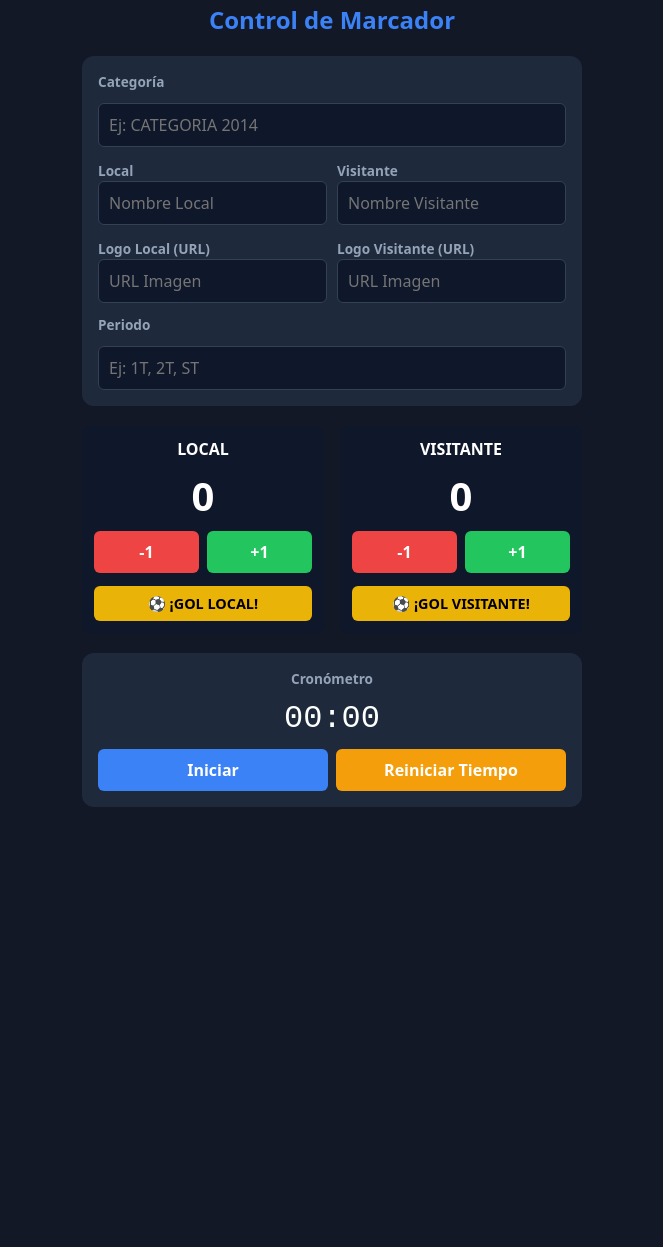
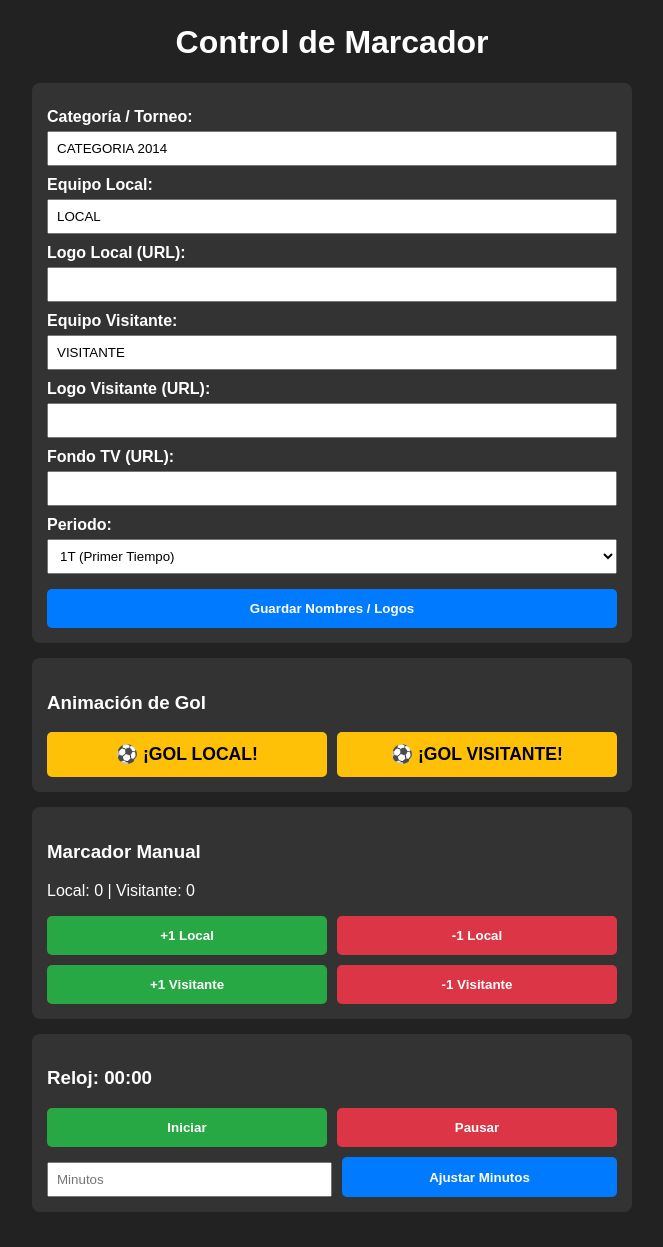
Before and after one commit to tablerojuventudunida/marcador, a website: page public/index.html in a window 1280 px wide. Shown: the part 17-1264 px from the top of the page, without its empty margins (308-971 px from the left). Before the commit the page ends 844 px from the top, so only its background shows below. Drawn offline with nearby package versions, Linux system fonts and the light colour scheme; no server answers.

Commit message:
Update index.html

```diff
--- a/public/index.html
+++ b/public/index.html
@@ -6,92 +6,82 @@
   <title>Panel de Control - Marcador</title>
   <script src="/socket.io/socket.io.js"></script>
   <style>
-    * { box-sizing: border-box; margin: 0; padding: 0; font-family: system-ui, -apple-system, sans-serif; }
-    body { background-color: #121826; color: #fff; padding: 20px; display: flex; justify-content: center; }
-    .container { max-width: 500px; width: 100%; display: flex; flex-direction: column; gap: 20px; }
-    h1 { text-align: center; font-size: 1.5rem; color: #3b82f6; }
-    .card { background: #1e293b; border-radius: 12px; padding: 16px; display: flex; flex-direction: column; gap: 12px; }
-    label { font-size: 0.85rem; color: #94a3b8; font-weight: bold; }
-    input { width: 100%; padding: 10px; border-radius: 6px; border: 1px solid #334155; background: #0f172a; color: #fff; font-size: 1rem; }
-    input:focus { outline: none; border-color: #3b82f6; }
-    .score-controls { display: grid; grid-template-columns: 1fr 1fr; gap: 16px; }
-    .team-box { display: flex; flex-direction: column; align-items: center; gap: 8px; background: #0f172a; padding: 12px; border-radius: 8px; }
-    .score-display { font-size: 2.5rem; font-weight: bold; }
-    .btn-group { display: flex; gap: 8px; width: 100%; }
-    button { flex: 1; padding: 10px; border: none; border-radius: 6px; font-size: 1rem; font-weight: bold; cursor: pointer; transition: opacity 0.2s; }
-    button:active { opacity: 0.8; }
-    .btn-add { background: #22c55e; color: #fff; }
-    .btn-sub { background: #ef4444; color: #fff; }
-    .btn-primary { background: #3b82f6; color: #fff; }
-    .btn-warning { background: #f59e0b; color: #fff; }
-    .btn-goal { background: #eab308; color: #000; width: 100%; padding: 8px; margin-top: 5px; font-size: 0.9rem; }
-    .timer-display { font-size: 2rem; font-family: monospace; text-align: center; }
+    body { font-family: sans-serif; padding: 20px; background: #222; color: #fff; max-width: 600px; margin: auto; }
+    h1 { text-align: center; }
+    .group { background: #333; padding: 15px; border-radius: 8px; margin-bottom: 15px; }
+    label { display: block; margin-top: 10px; font-weight: bold; }
+    input, select { width: 100%; padding: 8px; margin-top: 5px; box-sizing: border-box; }
+    .flex { display: flex; gap: 10px; margin-top: 10px; }
+    button { flex: 1; padding: 12px; font-weight: bold; cursor: pointer; border: none; border-radius: 5px; }
+    .btn-green { background: #28a745; color: white; }
+    .btn-red { background: #dc3545; color: white; }
+    .btn-blue { background: #007bff; color: white; }
+    .btn-yellow { background: #ffc107; color: #000; font-size: 1.1em; text-transform: uppercase; }
   </style>
 </head>
 <body>
 
-<div class="container">
   <h1>Control de Marcador</h1>
 
-  <div class="card">
-    <label>Categoría</label>
-    <input type="text" id="categoryInput" placeholder="Ej: CATEGORIA 2014">
+  <div class="group">
+    <label>Categoría / Torneo:</label>
+    <input type="text" id="category" value="CATEGORIA 2014">
 
-    <div style="display: grid; grid-template-columns: 1fr 1fr; gap: 10px;">
-      <div>
-        <label>Local</label>
-        <input type="text" id="homeNameInput" placeholder="Nombre Local">
+    <label>Equipo Local:</label>
+    <input type="text" id="homeName" value="LOCAL">
+    <label>Logo Local (URL):</label>
+    <input type="text" id="homeLogo">
+
+    <label>Equipo Visitante:</label>
+    <input type="text" id="awayName" value="VISITANTE">
+    <label>Logo Visitante (URL):</label>
+    <input type="text" id="awayLogo">
+
+    <label>Fondo TV (URL):</label>
+    <input type="text" id="bgUrl">
+
+    <label>Periodo:</label>
+    <select id="period">
+      <option value="1T">1T (Primer Tiempo)</option>
+      <option value="2T">2T (Segundo Tiempo)</option>
+      <option value="ET">ET (Entre Tiempo)</option>
+      <option value="ST">ST (Sin Tiempo)</option>
+    </select>
+
+    <button class="btn-blue" style="width:100%; margin-top:15px;" onclick="saveInfo()">Guardar Nombres / Logos</button>
   </div>
-      <div>
-        <label>Visitante</label>
-        <input type="text" id="awayNameInput" placeholder="Nombre Visitante">
+
+  <!-- BANDERAS DE GOL DIRECTO CON ANIMACIÓN -->
+  <div class="group">
+    <h3>Animación de Gol</h3>
+    <div class="flex">
+      <button class="btn-yellow" onclick="triggerGoal('home')">⚽ ¡GOL LOCAL!</button>
+      <button class="btn-yellow" onclick="triggerGoal('away')">⚽ ¡GOL VISITANTE!</button>
     </div>
   </div>
 
-    <div style="display: grid; grid-template-columns: 1fr 1fr; gap: 10px;">
-      <div>
-        <label>Logo Local (URL)</label>
-        <input type="text" id="homeLogoInput" placeholder="URL Imagen">
+  <div class="group">
+    <h3>Marcador Manual</h3>
+    <p>Local: <span id="lblHome">0</span> | Visitante: <span id="lblAway">0</span></p>
+    <div class="flex">
+      <button class="btn-green" onclick="addScore('home', 1)">+1 Local</button>
+      <button class="btn-red" onclick="addScore('home', -1)">-1 Local</button>
     </div>
-      <div>
-        <label>Logo Visitante (URL)</label>
-        <input type="text" id="awayLogoInput" placeholder="URL Imagen">
+    <div class="flex">
+      <button class="btn-green" onclick="addScore('away', 1)">+1 Visitante</button>
+      <button class="btn-red" onclick="addScore('away', -1)">-1 Visitante</button>
     </div>
   </div>
 
-    <label>Periodo</label>
-    <input type="text" id="periodInput" placeholder="Ej: 1T, 2T, ST">
+  <div class="group">
+    <h3>Reloj: <span id="lblTimer">00:00</span></h3>
+    <div class="flex">
+      <button class="btn-green" onclick="toggleTimer(true)">Iniciar</button>
+      <button class="btn-red" onclick="toggleTimer(false)">Pausar</button>
     </div>
-
-  <div class="score-controls">
-    <div class="team-box">
-      <span id="homeNameLabel" style="font-weight: bold;">LOCAL</span>
-      <span class="score-display" id="homeScoreDisplay">0</span>
-      <div class="btn-group">
-        <button class="btn-sub" onclick="changeScore('homeScore', -1)">-1</button>
-        <button class="btn-add" onclick="changeScore('homeScore', 1)">+1</button>
-      </div>
-      <button class="btn-goal" onclick="triggerGoal('home')">⚽ ¡GOL LOCAL!</button>
-    </div>
-
-    <div class="team-box">
-      <span id="awayNameLabel" style="font-weight: bold;">VISITANTE</span>
-      <span class="score-display" id="awayScoreDisplay">0</span>
-      <div class="btn-group">
-        <button class="btn-sub" onclick="changeScore('awayScore', -1)">-1</button>
-        <button class="btn-add" onclick="changeScore('awayScore', 1)">+1</button>
-      </div>
-      <button class="btn-goal" onclick="triggerGoal('away')">⚽ ¡GOL VISITANTE!</button>
-    </div>
-  </div>
-
-  <div class="card">
-    <label style="text-align: center;">Cronómetro</label>
-    <div class="timer-display" id="timerDisplay">00:00</div>
-    <div class="btn-group">
-      <button class="btn-primary" id="timerBtn" onclick="toggleTimer()">Iniciar</button>
-      <button class="btn-warning" onclick="resetTimer()">Reiniciar Tiempo</button>
-    </div>
+    <div class="flex">
+      <input type="number" id="customMin" placeholder="Minutos" style="width: 50%;">
+      <button class="btn-blue" onclick="setTimer()">Ajustar Minutos</button>
     </div>
   </div>
 
@@ -99,78 +89,57 @@
     const socket = io();
     let currentState = {};
 
-  function formatTime(sec) {
-    const m = Math.floor(sec / 60).toString().padStart(2, '0');
-    const s = (sec % 60).toString().padStart(2, '0');
-    return `${m}:${s}`;
+    socket.on('updateState', (state) => {
+      currentState = state;
+      document.getElementById('lblHome').innerText = state.homeScore;
+      document.getElementById('lblAway').innerText = state.awayScore;
+
+      let mins = Math.floor(state.seconds / 60).toString().padStart(2, '0');
+      let secs = (state.seconds % 60).toString().padStart(2, '0');
+      document.getElementById('lblTimer').innerText = `${mins}:${secs}`;
+    });
+
+    function saveInfo() {
+      socket.emit('updateState', {
+        category: document.getElementById('category').value,
+        homeName: document.getElementById('homeName').value,
+        homeLogo: document.getElementById('homeLogo').value,
+        awayName: document.getElementById('awayName').value,
+        awayLogo: document.getElementById('awayLogo').value,
+        bgUrl: document.getElementById('bgUrl').value,
+        period: document.getElementById('period').value
+      });
     }
 
-  const inputs = {
-    category: document.getElementById('categoryInput'),
-    homeName: document.getElementById('homeNameInput'),
-    awayName: document.getElementById('awayNameInput'),
-    homeLogo: document.getElementById('homeLogoInput'),
-    awayLogo: document.getElementById('awayLogoInput'),
-    period: document.getElementById('periodInput')
-  };
-
-  socket.on('updateState', (state) => {
-    currentState = state;
-
-    Object.keys(inputs).forEach(key => {
-      if (inputs[key] && document.activeElement !== inputs[key]) {
-        inputs[key].value = state[key] !== undefined ? state[key] : '';
+    function addScore(team, val) {
+      if (team === 'home') {
+        let newScore = Math.max(0, currentState.homeScore + val);
+        socket.emit('updateState', { homeScore: newScore });
+      } else {
+        let newScore = Math.max(0, currentState.awayScore + val);
+        socket.emit('updateState', { awayScore: newScore });
       }
-    });
-
-    document.getElementById('homeNameLabel').textContent = state.homeName || 'LOCAL';
-    document.getElementById('awayNameLabel').textContent = state.awayName || 'VISITANTE';
-    document.getElementById('homeScoreDisplay').textContent = state.homeScore;
-    document.getElementById('awayScoreDisplay').textContent = state.awayScore;
-    document.getElementById('timerDisplay').textContent = formatTime(state.seconds || 0);
-
-    const timerBtn = document.getElementById('timerBtn');
-    if (state.timerRunning) {
-      timerBtn.textContent = 'Pausar';
-      timerBtn.style.backgroundColor = '#ef4444';
-    } else {
-      timerBtn.textContent = 'Iniciar';
-      timerBtn.style.backgroundColor = '#3b82f6';
-    }
-  });
-
-  Object.keys(inputs).forEach(key => {
-    inputs[key].addEventListener('input', (e) => {
-      const updateData = {};
-      updateData[key] = e.target.value;
-      socket.emit('updateState', updateData);
-    });
-  });
-
-  function changeScore(team, delta) {
-    const currentVal = Number(currentState[team] || 0);
-    const newScore = Math.max(0, currentVal + delta);
-    const updateData = {};
-    updateData[team] = newScore;
-    socket.emit('updateState', updateData);
     }
 
-  // Disparar animación explícitamente
-  function triggerGoal(teamKey) {
-    const teamName = teamKey === 'home' ? (currentState.homeName || 'LOCAL') : (currentState.awayName || 'VISITANTE');
-    // Suma el gol y dispara el evento
-    changeScore(teamKey === 'home' ? 'homeScore' : 'awayScore', 1);
-    socket.emit('triggerGoal', { teamName });
+    function toggleTimer(running) {
+      socket.emit('updateState', { timerRunning: running });
     }
 
-  function toggleTimer() {
-    socket.emit('updateState', { timerRunning: !currentState.timerRunning });
+    function setTimer() {
+      let min = parseInt(document.getElementById('customMin').value) || 0;
+      socket.emit('updateState', { seconds: min * 60 });
     }
 
-  function resetTimer() {
-    socket.emit('updateState', { seconds: 0, timerRunning: false });
+    // Disparar la animación de gol y sumar el punto
+    function triggerGoal(team) {
+      if (team === 'home') {
+        socket.emit('updateState', { homeScore: currentState.homeScore + 1 });
+        socket.emit('triggerGoal', { teamName: currentState.homeName || 'LOCAL' });
+      } else {
+        socket.emit('updateState', { awayScore: currentState.awayScore + 1 });
+        socket.emit('triggerGoal', { teamName: currentState.awayName || 'VISITANTE' });
+      }
     }
   </script>
-
 </body>
 </html>
```
Lines whose indentation alone changed are shown as unchanged.
